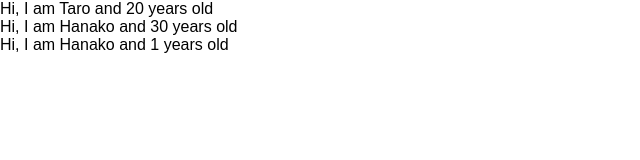
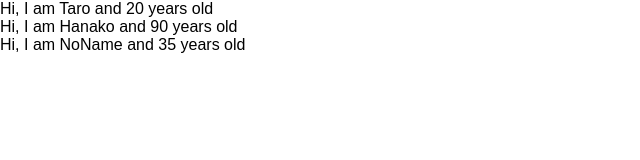
Before and after one commit to aki-nami/udemy-react-redux-crud-application, a React (Create React App) app: page / in a window 1280 px wide. Shown: the top 160 px of the page, without its empty margins (0-640 px from the left). Built offline with nearby package versions, Linux system fonts and the light colour scheme.

Commit message:
learn prop-types

```diff
--- a/src/App.js
+++ b/src/App.js
@@ -1,10 +1,11 @@
 import React from 'react';
+import PropTypes from 'prop-types';
 
 const App = () => {
   const profiles = [
     { name: "Taro", age: 20},
-    { name: "Hanako", age: 30},
-    { name: "Hanako" }
+    { name: "Hanako", age: 90},
+    { name: "NoName", age: 35}
   ]
   return (
     <div>
@@ -21,7 +22,8 @@ const User = (props) => {
   return <div>Hi, I am {props.name} and {props.age} years old</div>
 }
 
-User.defaultProps= {
-  age: 1
+User.propTypes = {
+  name: PropTypes.string,
+  age: PropTypes.number.isRequired
 }
 export default App;
```
